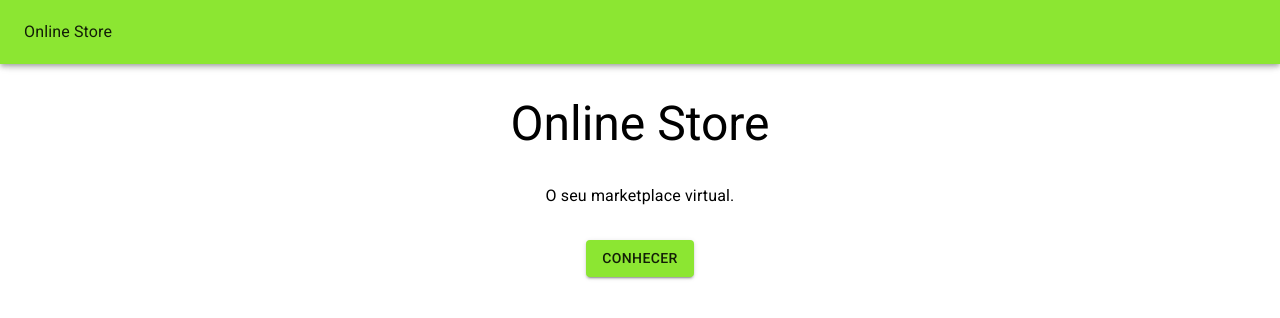
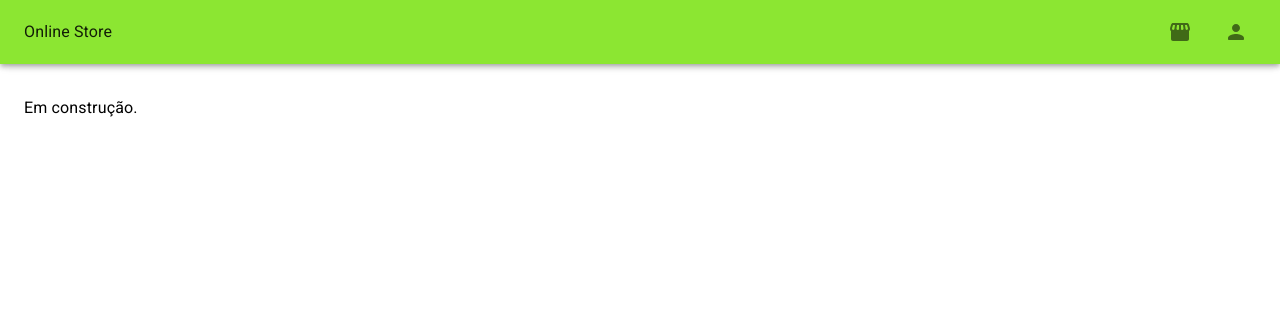
Before and after one commit to fr4ct1ons/online-store-webpages, a React (Create React App) app: page /storefront in a window 1280 px wide. Shown: the top 318 px of the page. Built offline with nearby package versions, Linux system fonts and the light colour scheme.

Commit message:
feat: Added routing

```diff
--- a/package.json
+++ b/package.json
@@ -13,6 +13,7 @@
     "@testing-library/user-event": "^13.5.0",
     "react": "^18.3.1",
     "react-dom": "^18.3.1",
+    "react-router": "^7.0.1",
     "react-scripts": "5.0.1",
     "web-vitals": "^2.1.4"
   },
--- a/src/App.jsx
+++ b/src/App.jsx
@@ -1,21 +1,17 @@
 import './App.css';
-import { AppBar, Box, Button, Container, Stack, Toolbar, Typography } from '@mui/material';
+import { Button, Stack, Typography } from '@mui/material';
+import Template from './Template';
 
 function App() {
 
   return(
-    <Container maxWidth="xl" >
-      <AppBar>
-        <Toolbar>
-          <Typography>Online Store</Typography>
-        </Toolbar>
-      </AppBar>
-      <Stack direction={"column"} alignItems={"center"} sx={{mx: "0rem", mt: "6rem"}}>
+    <Template>
+      <Stack direction={"column"} alignItems={"center"} sx={{mx: "0rem"}}>
         <Typography variant='h3'>Online Store</Typography>
         <Typography marginY={"2rem"}>O seu marketplace virtual.</Typography>
         <Button variant='contained'>Conhecer</Button>
       </Stack>
-    </Container>
+    </Template>
   )
 
 /*
--- /dev/null
+++ b/src/Template.jsx
@@ -0,0 +1,35 @@
+import { AppBar, Box, Button, Container, IconButton, Stack, Toolbar, Typography } from '@mui/material';
+import StorefrontRoundedIcon from '@mui/icons-material/StorefrontRounded';
+import PersonRoundedIcon from '@mui/icons-material/PersonRounded';
+import { Children } from 'react';
+import { useNavigate } from 'react-router';
+
+function Template({children}) {
+
+    const navigate = useNavigate();
+
+    return (
+        <Container maxWidth="xl" >
+        <AppBar>
+            <Toolbar sx={{justifyContent: "space-between"}}>
+            <Typography>Online Store</Typography>
+
+            <Stack direction={"row"} spacing={"1rem"}>
+            <IconButton onClick={() => navigate("/storefront")}>
+                <StorefrontRoundedIcon />
+            </IconButton>
+
+            <IconButton onClick={() => navigate("/user")}>
+                <PersonRoundedIcon />
+            </IconButton>
+            </Stack>
+
+            </Toolbar>
+        </AppBar>
+      <Box height={"6rem"} />
+        {children}
+    </Container>
+     );
+}
+
+export default Template;
--- a/src/index.js
+++ b/src/index.js
@@ -9,15 +9,28 @@ import '@fontsource/roboto/500.css';
 import '@fontsource/roboto/700.css';
 import { ThemeProvider } from '@emotion/react';
 import { theme } from './theme';
+import { createBrowserRouter, RouterProvider } from 'react-router';
+import NotFound from './pages/NotFound';
+import Storefront from './pages/Storefront';
 
 const root = ReactDOM.createRoot(document.getElementById('root'));
 
-
+const router = createBrowserRouter([
+  {
+    path: "/",
+    element: <App />,
+    errorElement: <NotFound />
+  },
+  {
+    path: "/storefront",
+    element: <Storefront/>
+  }
+])
 
 root.render(
   <React.StrictMode>
     <ThemeProvider theme={theme}>
-      <App />
+      <RouterProvider router={router} />
     </ThemeProvider>
   </React.StrictMode>
 );
--- /dev/null
+++ b/src/pages/NotFound.jsx
@@ -0,0 +1,16 @@
+import { Typography, Button } from "@mui/material";
+import Template from "../Template";
+import { useNavigate } from "react-router";
+
+function NotFound() {
+    const navigate = useNavigate()
+
+    return (
+        <Template>
+            <Typography mb={"1rem"} >Opa! Página não encontrada.</Typography>
+            <Button variant="contained" onClick={() => {navigate("/")}}>Voltar à home</Button>
+        </Template>
+     );
+}
+
+export default NotFound;
--- /dev/null
+++ b/src/pages/Storefront.jsx
@@ -0,0 +1,12 @@
+import { Typography } from "@mui/material";
+import Template from "../Template";
+
+function Storefront() {
+    return (
+        <Template>
+            <Typography>Em construção.</Typography>
+        </Template>
+     );
+}
+
+export default Storefront;
```
Also changed, not shown: 1 other file (tests, documents, lock files or other folders).
